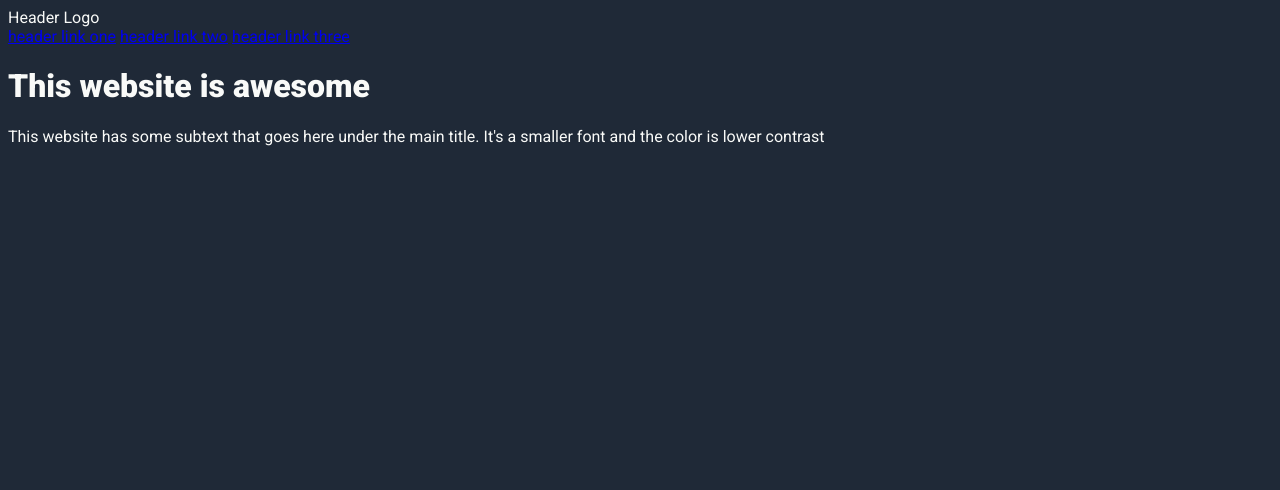
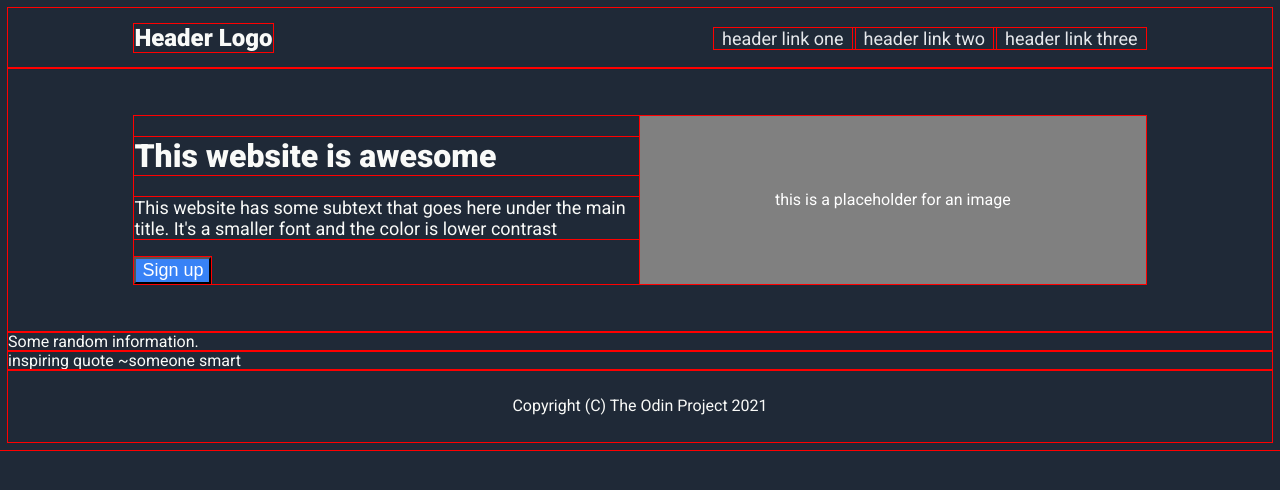
Before and after one commit to Sawertynn/odin-project, a plain HTML site: page landing-page/index.html in a window 1280 px wide. Drawn offline with Linux system fonts and the light colour scheme.

Commit message:
decent >awesome< part

```diff
--- a/landing-page/index.html
+++ b/landing-page/index.html
@@ -12,17 +12,39 @@
 </head>
 <body>
     <header>
-        Header Logo
+        <div class="hero-logo">Header Logo</div>
         <div class="header-links">
             <a href="#">header link one</a>
             <a href="#">header link two</a>
             <a href="#">header link three</a>
         </div>
     </header>
+    <div class="awesome-container">
+        <div class="left-awesome">
+            <h1 class="hero-main">This website is awesome</h1>
+            <p class="hero-secondary">This website has some subtext that goes here under the main title. It's a smaller font and the color is lower contrast</p>
+            <button class="signup">Sign up</button>
+        </div>
+        <div class="awesome-image">
+            this is a placeholder for an image
+        </div>
+    </div>
 
-    <div class="awesome-container">
-        <h1 class="hero-main">This website is awesome</h1>
-        <p class="hero-secondary">This website has some subtext that goes here under the main title. It's a smaller font and the color is lower contrast</p>
+    <div class="info-container">
+        Some random information.
     </div>
+
+    <div class="quote-container">
+        inspiring quote ~someone smart
+    </div>
+
+    <div class="signup-container">
+
+    </div>
+
+    <div class="footer">
+        Copyright (C) The Odin Project 2021
+    </div>
+
 </body>
 </html>
--- a/landing-page/style.css
+++ b/landing-page/style.css
@@ -33,6 +33,53 @@ body {
     color: var(--hero-main-color);
     background-color: var(--dark-bg-color);
     font-family: 'Roboto', sans-serif;
+
+    display: flex;
+    flex-direction: column;
+    /* justify-content: space-between; */
+}
+
+header,
+.awesome-container,
+.info-container,
+.quote-container,
+.signup-container,
+.footer {
+    flex: 1;
+}
+
+header {
+    display: flex;
+    align-items: center;
+    justify-content: space-between;
+    padding: 16px 10%;
+}
+
+.hero-logo {
+    color: var(--hero-logo-color);
+    font-size: var(--hero-logo-size);
+    font-weight: var(--hero-main-weight);
+}
+
+.header-links a{
+    color: var(--hero-secondary-color);
+    font-size: var(--hero-secondary-size);
+    padding: 0 8px;
+}
+
+a {
+    text-decoration: none;
+}
+
+.awesome-container {
+    display: flex;
+    justify-content: space-between;
+    padding: 48px 10%;
+}
+
+.left-awesome {
+    flex: 1;
+    /* max-width: 300px; */
 }
 
 .hero-main {
@@ -40,3 +87,37 @@ body {
     font-weight: var(--hero-main-weight);
     color: var(--hero-main-color);
 }
+
+.hero-secondary {
+    font-size: var(--hero-secondary-size);
+    color: var(--hero-secondary-size);
+}
+
+.awesome-container button {
+    color: white;
+    background-color: var(--button-color);
+    font-size: var(--hero-secondary-size);
+
+}
+
+.awesome-image {
+    flex: 1;
+    display: flex;
+    justify-content: center;
+    align-items: center;
+    color: white;
+    background-color: grey;
+}
+
+.footer {
+    height: 72px;
+    display: flex;
+    justify-content: center;
+    align-items: center;
+    flex: 1 0 auto;
+}
+
+/* DEBUG */
+* {
+    outline: 1px solid red;
+}
```
